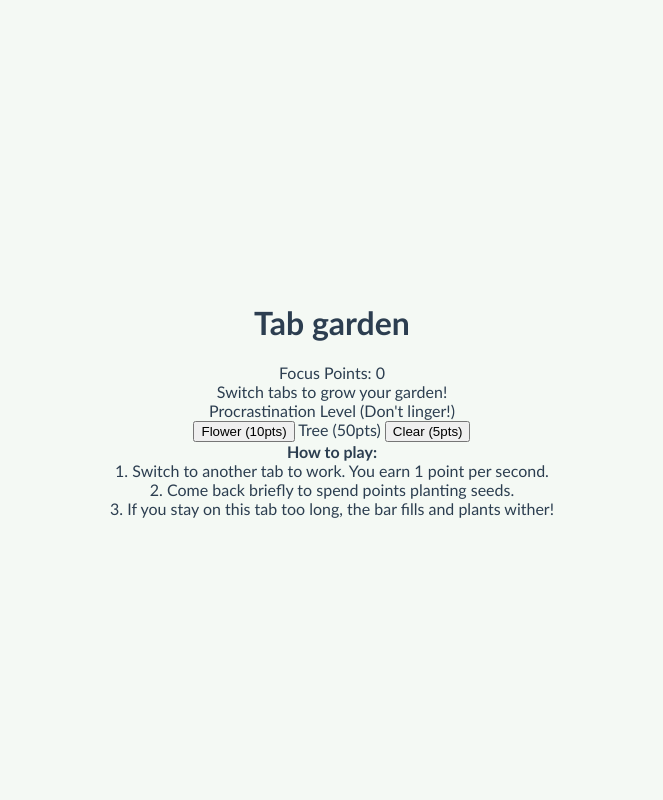
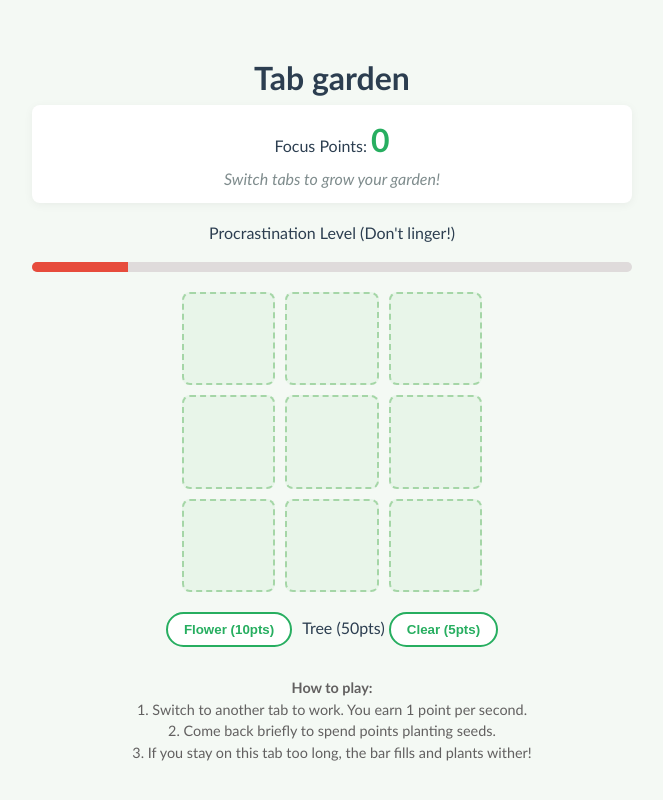
Before and after one commit to dinosaur890123/Productivity-garden, a plain HTML site: page index.html in a window 1280 px wide. Shown: the whole page, without its empty margins (308-971 px from the left). Drawn offline with Linux system fonts and the light colour scheme.

Commit message:
Finished styling

```diff
--- a/styles.css
+++ b/styles.css
@@ -19,5 +19,101 @@ body {
 .container {
     text-align: center;
     max-width: 600px;
-    width:
+    width: 90%;
+    padding: 20px;
 }
+h1 {
+    margin-bottom: 0.5rem;
+}
+.status-box {
+    background: white;
+    padding: 15px;
+    border-radius: 8px;
+    box-shadow: 0 2px 10px rgba(0,0,0,0.05);
+    margin-bottom: 20px;
+}
+#focus-points {
+    font-size: 2rem;
+    font-weight: bold;
+    color: var(--accent-color);
+}
+#status-message {
+    margin-top: 10px;
+    font-style: italic;
+    color: #7f8c8d;
+}
+.meter-container {
+    width: 100%;
+    height: 10px;
+    background: #dfdbdb;
+    border-radius: 5px;
+    margin: 20px 0;
+    overflow: hidden;
+    position: relative;
+}
+#wither-bar {
+    height: 100%;
+    width: 0%;
+    background: var(--danger-color);
+    transition: width 0.2s linear;
+}
+.garden {
+    display: grid;
+    grid-template-columns: repeat(3, 1fr);
+    gap: 10px;
+    margin: 20px auto;
+    max-width: 300px;
+}
+.plot {
+    aspect-ratio: 1;
+    background: #e8f5e9;
+    border: 2px dashed #a5d6a7;
+    border-radius: 8px;
+    font-size: 3rem;
+    display: flex;
+    align-items: center;
+    justify-content: center;
+    cursor: pointer;
+    transition: all 0.2s;
+    user-select: none;
+}
+.plot:hover {
+    background: #c8e6c9;
+    transform: scale(1.05);
+}
+.plot.locked {
+    background: rgb(226, 221, 221);
+    border-color: #e5dada;
+    cursor: not-allowed;
+}
+.shop {
+    display: flex;
+    gap: 10px;
+    justify-content: center;
+    flex-wrap: wrap;
+}
+button {
+    background: white;
+    border: 2px solid var(--accent-color);
+    color: var(--accent-color);
+    padding: 8px 16px;
+    border-radius: 20px;
+    cursor: pointer;
+    font-weight: 600;
+    transition: all 0.2s;
+}
+button:hover {
+    background: var(--accent-color);
+    color: white;
+}
+button:disabled {
+    background: var(--accent-color);
+    color: white;
+    box-shadow: 0 0 0 2px var(--bg-color), 0 0 0 4px var(--accent-color);
+}
+.instructions {
+    margin-top: 30px;
+    font-size: 0.9rem;
+    color: #626060;
+    line-height: 1.5;
+}
```
